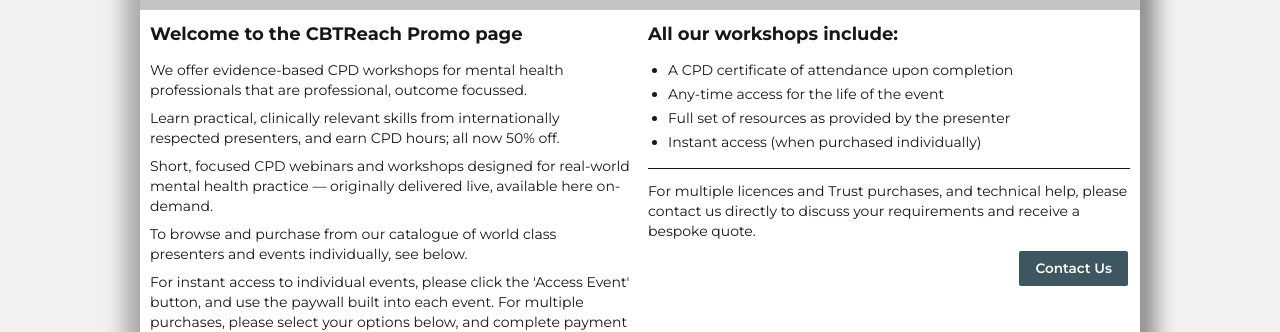
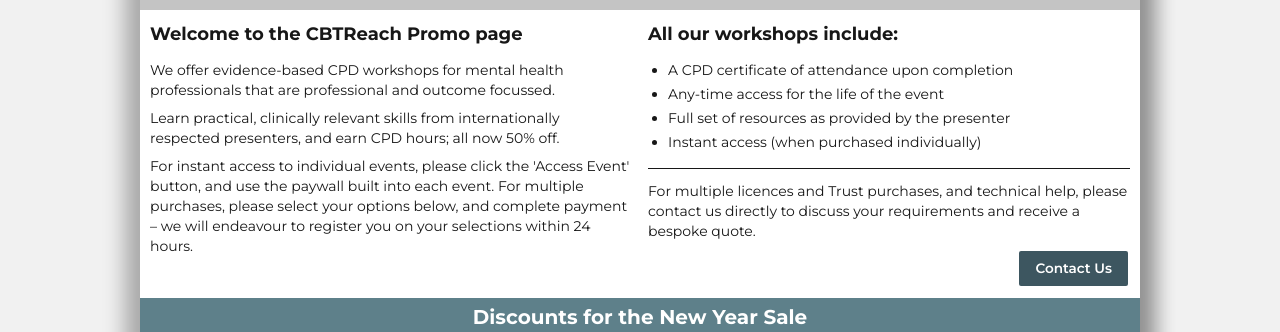
Before and after one commit to oliplum/GP-Promo-page, a Next.js app: page / in a window 1280 px wide. Shown: the part 162-494 px from the top of the page. Built offline with nearby package versions, Linux system fonts and the light colour scheme; no server answers; the database is empty.

Commit message:
info area

```diff
--- a/app/components/info.tsx
+++ b/app/components/info.tsx
@@ -7,10 +7,8 @@
             </div>
             <div className="grid grid-cols-1 md:grid-cols-2 gap-4 text-sm">
                 <div>
-                    <p className="mb-2">We offer evidence-based CPD workshops for mental health professionals that are professional, outcome focussed.</p>
+                    <p className="mb-2">We offer evidence-based CPD workshops for mental health professionals that are professional and outcome focussed.</p>
                     <p className="mb-2">Learn practical, clinically relevant skills from internationally respected presenters, and earn CPD hours; all now 50% off.</p>
-                    <p className="mb-2">Short, focused CPD webinars and workshops designed for real-world mental health practice — originally delivered live, available here on-demand.</p>
-                    <p className="mb-2">To browse and purchase from our catalogue of world class presenters and events individually, see below.</p>
                     <p className="mb-2">For instant access to individual events, please click the &apos;Access Event&apos; button, and use the paywall built into each event. For multiple purchases, please select your options below, and complete payment – we will endeavour to register you on your selections within 24 hours.</p>
                 </div>
                 <div>
```
